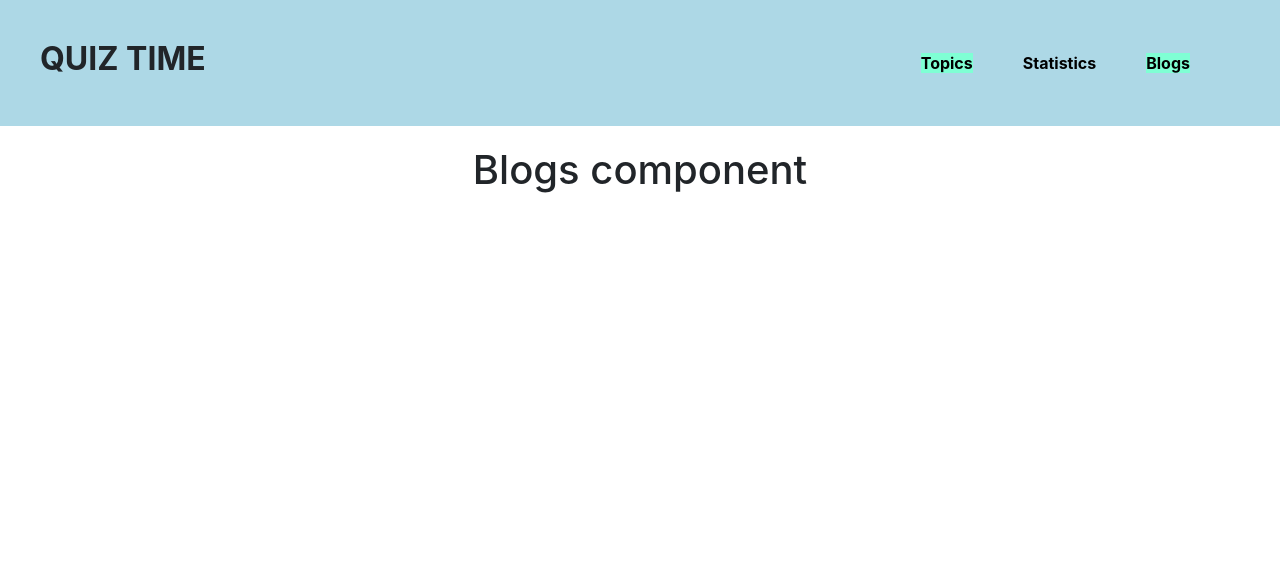
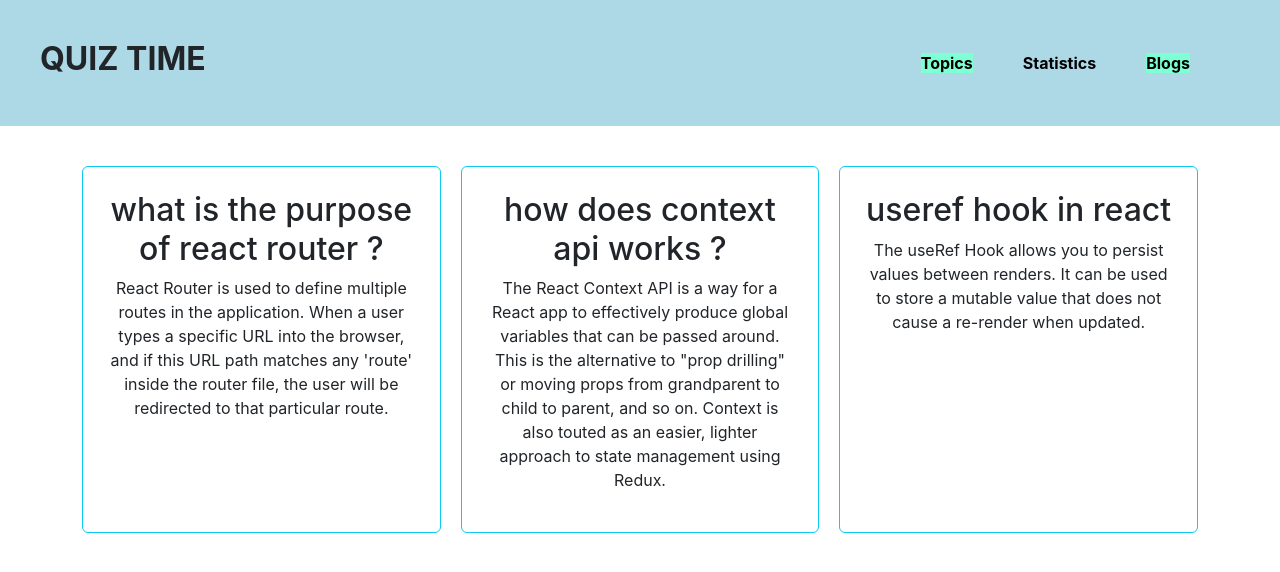
Before and after one commit to hamzamain/assignment-9-quize-crack, a React (Create React App) app: page /blogs in a window 1280 px wide. Shown: the top 572 px of the page. Built offline with nearby package versions, Linux system fonts and the light colour scheme.

Commit message:
blog added

```diff
--- /dev/null
+++ b/src/components/Blog/Blog.js
@@ -0,0 +1,13 @@
+import React from "react";
+
+const Blog = ({ blog }) => {
+  const { question, answer } = blog;
+  return (
+    <div className="border border-info rounded p-4">
+      <h2>{question}</h2>
+      <p>{answer}</p>
+    </div>
+  );
+};
+
+export default Blog;
--- /dev/null
+++ b/src/components/Blogs/Blog.css
@@ -0,0 +1,6 @@
+.blog {
+    display: grid;
+    grid-template-columns: repeat(3, 1fr);
+    grid-gap: 20px;
+    margin: 40px;
+}
--- a/src/components/Blogs/Blogs.js
+++ b/src/components/Blogs/Blogs.js
@@ -1,9 +1,41 @@
 import React from "react";
+import Blog from "../Blog/Blog";
+import "./Blog.css";
 
 const Blogs = () => {
+  const blogs = [
+    {
+      id: 1,
+      question: "what is the purpose of react router ?",
+      answer: `React Router is used to define multiple routes in the application.
+  When a user types a specific URL into the browser, and if this URL
+  path matches any 'route' inside the router file, the user will be
+  redirected to that particular route.`,
+    },
+    {
+      id: 2,
+      question: "how does context api works ?",
+      answer: `The React Context API is a way for a React app to effectively produce
+      global variables that can be passed around. This is the alternative to
+      "prop drilling" or moving props from grandparent to child to parent,
+      and so on. Context is also touted as an easier, lighter approach to
+      state management using Redux.`,
+    },
+    {
+      id: 3,
+      question: "useref hook in react",
+      answer: `The useRef Hook allows you to persist values between renders. It can
+      be used to store a mutable value that does not cause a re-render when
+      updated.`,
+    },
+  ];
   return (
     <div>
-      <h1>Blogs component</h1>
+      <div className="blog container mx-auto">
+        {blogs.map((blog) => (
+          <Blog key={blog.id} blog={blog}></Blog>
+        ))}
+      </div>
     </div>
   );
 };
```
